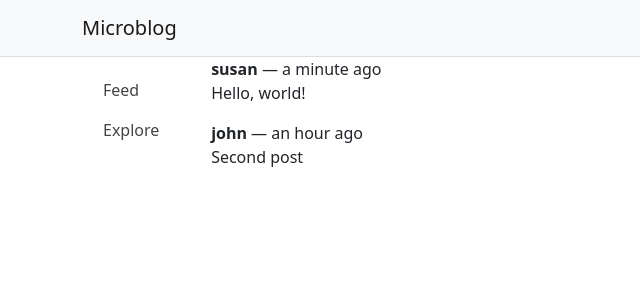
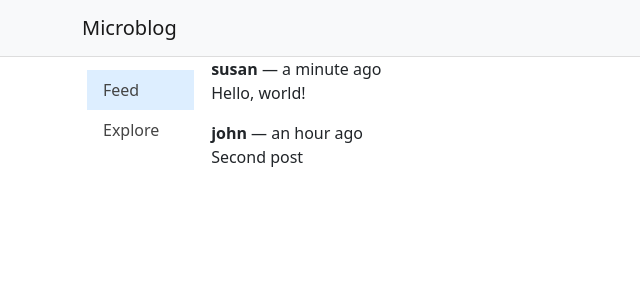
Before and after one commit to shalgrim/react-microblog, a React (Create React App) app: page / in a window 1280 px wide. Shown: the top 300 px of the page, without its empty margins (0-640 px from the left). Built offline with nearby package versions, Linux system fonts and the light colour scheme.

Commit message:
use NavLink to add navigation and active links

```diff
--- a/src/components/Sidebar.js
+++ b/src/components/Sidebar.js
@@ -1,14 +1,15 @@
 import Navbar from "react-bootstrap/Navbar";
 import Nav from "react-bootstrap/Nav";
+import {NavLink} from "react-router-dom";
 
 export default function Sidebar() {
   return (
       <Navbar sticky="top" className="flex-column Sidebar">
         <Nav.Item>
-        <Nav.Link href="/">Feed</Nav.Link>
+          <Nav.Link as={NavLink} to="/">Feed</Nav.Link>
         </Nav.Item>
         <Nav.Item>
-        <Nav.Link href="/explore">Explore</Nav.Link>
+          <Nav.Link as={NavLink} to="/explore">Explore</Nav.Link>
         </Nav.Item>
       </Navbar>
   );
--- a/src/index.css
+++ b/src/index.css
@@ -19,6 +19,10 @@
   width: 100%;
 }
 
+.Sidebar .nav-item .active {
+  background-color: #def;
+}
+
 .Sidebar a {
   color: #444;
 }
```
Lines whose indentation alone changed are shown as unchanged.
